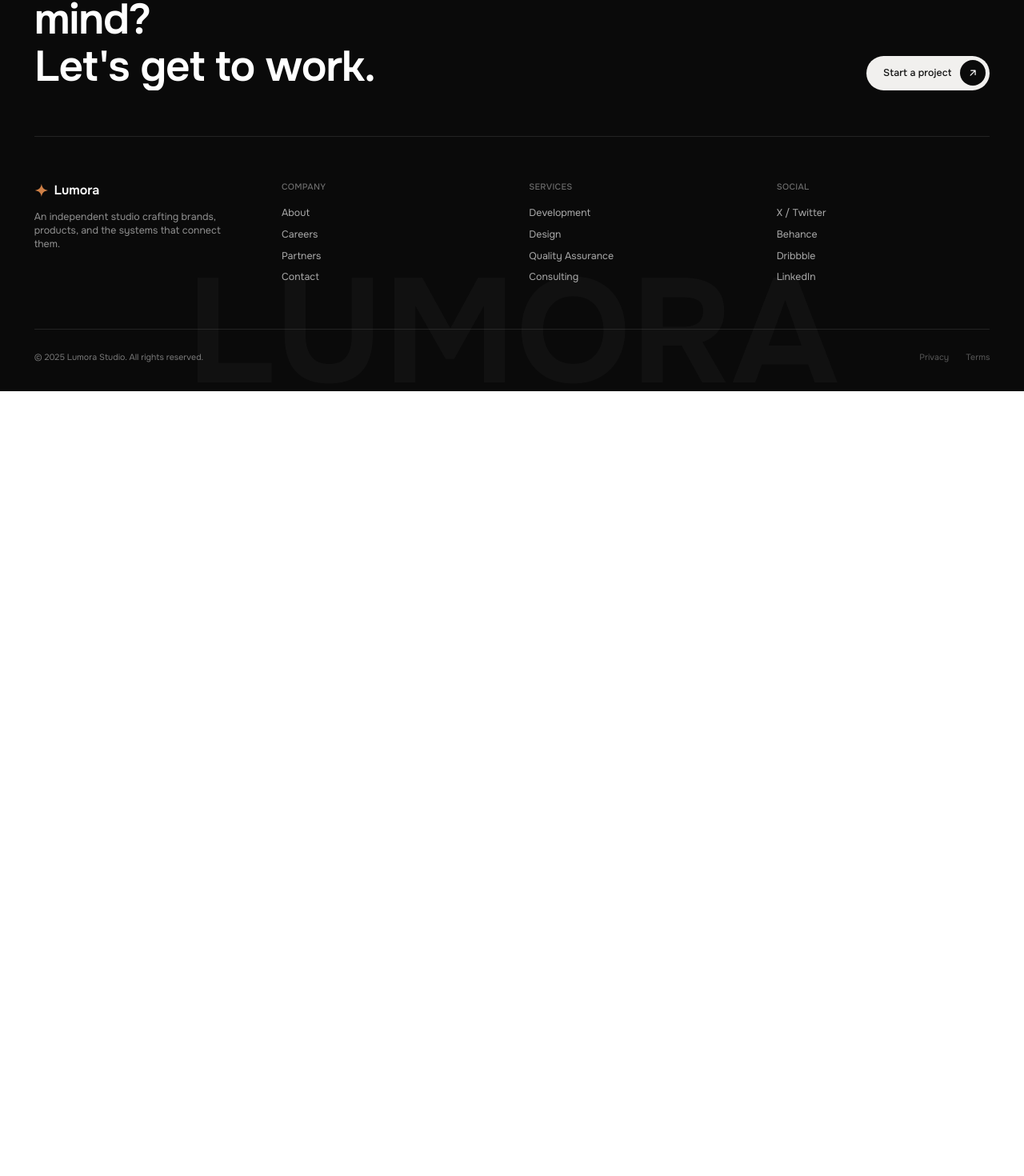
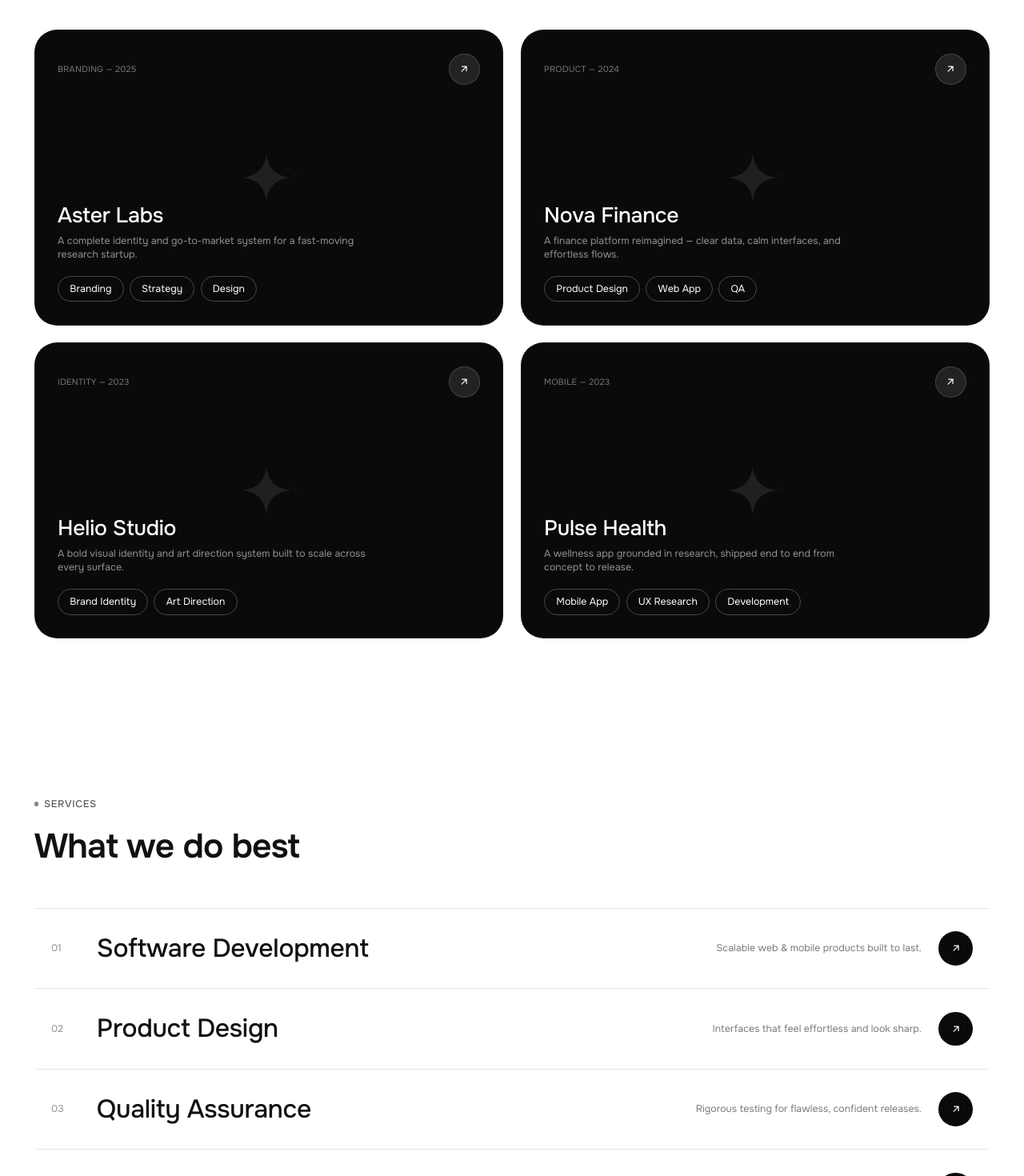
Before and after one commit to gopu29/Gopu-portfolio-angular, an Angular app: page / in a window 1280 px wide. Shown: the part 1695-3165 px from the top of the page at 80% size. Before the commit the page ends 2184 px from the top, so only its background shows below. Built offline with nearby package versions, Linux system fonts and the light colour scheme.

Commit message:
Migration: Step 6 - Portfolio works and services sections with line reveal animations

```diff
--- a/src/app/app.html
+++ b/src/app/app.html
@@ -303,6 +303,216 @@
       </ul>
     </div>
   </section>
+
+  <!-- Portfolio Section -->
+  <section id="works" class="portfolio">
+    <div class="shell portfolio-inner">
+      <!-- Eyebrow + Header -->
+      <div class="portfolio-head">
+        <div class="eyebrow dark">
+          <div class="eyebrow-dot"></div>
+          <span>Portfolio</span>
+        </div>
+        <div class="portfolio-title-container" id="portfolio-title-container">
+          <h2 class="portfolio-title">
+            <span class="reveal-line-container"><span class="reveal-line-inner">Selected Work</span></span>
+          </h2>
+        </div>
+      </div>
+
+      <!-- Cards Grid -->
+      <ul class="portfolio-grid" id="portfolio-grid" data-stagger-target=".portfolio-item" data-stagger-interval="90" data-stagger-delay="0">
+        <!-- Card 1 -->
+        <li class="portfolio-item">
+          <a href="#" (click)="openRequestModal(); $event.preventDefault()">
+            <article class="portfolio-card">
+              <div class="portfolio-card-top">
+                <span class="portfolio-meta">Branding — 2025</span>
+                <div class="portfolio-arrow-badge">
+                  <svg class="icon" viewBox="0 0 24 24"><path d="M7 17 17 7M8 7h9v9"/></svg>
+                </div>
+              </div>
+              <div class="portfolio-watermark">
+                <div class="portfolio-watermark-inner">
+                  <svg class="icon icon-fill" viewBox="0 0 48 48" style="font-size: 4.5rem;"><path d="M24 2c2.2 13.8 7.9 19.6 22 22-14.1 2.4-19.8 8.2-22 22-2.2-13.8-7.9-19.6-22-22 14.1-2.4 19.8-8.2 22-22Z"/></svg>
+                  <span class="portfolio-watermark-reg">®</span>
+                </div>
+              </div>
+              <div class="portfolio-card-bottom">
+                <h3 class="portfolio-name">Aster Labs</h3>
+                <p class="portfolio-desc">A complete identity and go-to-market system for a fast-moving research startup.</p>
+                <div class="portfolio-tags">
+                  <span class="tag-chip">Branding</span>
+                  <span class="tag-chip">Strategy</span>
+                  <span class="tag-chip">Design</span>
+                </div>
+              </div>
+            </article>
+          </a>
+        </li>
+
+        <!-- Card 2 -->
+        <li class="portfolio-item">
+          <a href="#" (click)="openRequestModal(); $event.preventDefault()">
+            <article class="portfolio-card">
+              <div class="portfolio-card-top">
+                <span class="portfolio-meta">Product — 2024</span>
+                <div class="portfolio-arrow-badge">
+                  <svg class="icon" viewBox="0 0 24 24"><path d="M7 17 17 7M8 7h9v9"/></svg>
+                </div>
+              </div>
+              <div class="portfolio-watermark">
+                <div class="portfolio-watermark-inner">
+                  <svg class="icon icon-fill" viewBox="0 0 48 48" style="font-size: 4.5rem;"><path d="M24 2c2.2 13.8 7.9 19.6 22 22-14.1 2.4-19.8 8.2-22 22-2.2-13.8-7.9-19.6-22-22 14.1-2.4 19.8-8.2 22-22Z"/></svg>
+                  <span class="portfolio-watermark-reg">®</span>
+                </div>
+              </div>
+              <div class="portfolio-card-bottom">
+                <h3 class="portfolio-name">Nova Finance</h3>
+                <p class="portfolio-desc">A finance platform reimagined — clear data, calm interfaces, and effortless flows.</p>
+                <div class="portfolio-tags">
+                  <span class="tag-chip">Product Design</span>
+                  <span class="tag-chip">Web App</span>
+                  <span class="tag-chip">QA</span>
+                </div>
+              </div>
+            </article>
+          </a>
+        </li>
+
+        <!-- Card 3 -->
+        <li class="portfolio-item">
+          <a href="#" (click)="openRequestModal(); $event.preventDefault()">
+            <article class="portfolio-card">
+              <div class="portfolio-card-top">
+                <span class="portfolio-meta">Identity — 2023</span>
+                <div class="portfolio-arrow-badge">
+                  <svg class="icon" viewBox="0 0 24 24"><path d="M7 17 17 7M8 7h9v9"/></svg>
+                </div>
+              </div>
+              <div class="portfolio-watermark">
+                <div class="portfolio-watermark-inner">
+                  <svg class="icon icon-fill" viewBox="0 0 48 48" style="font-size: 4.5rem;"><path d="M24 2c2.2 13.8 7.9 19.6 22 22-14.1 2.4-19.8 8.2-22 22-2.2-13.8-7.9-19.6-22-22 14.1-2.4 19.8-8.2 22-22Z"/></svg>
+                  <span class="portfolio-watermark-reg">®</span>
+                </div>
+              </div>
+              <div class="portfolio-card-bottom">
+                <h3 class="portfolio-name">Helio Studio</h3>
+                <p class="portfolio-desc">A bold visual identity and art direction system built to scale across every surface.</p>
+                <div class="portfolio-tags">
+                  <span class="tag-chip">Brand Identity</span>
+                  <span class="tag-chip">Art Direction</span>
+                </div>
+              </div>
+            </article>
+          </a>
+        </li>
+
+        <!-- Card 4 -->
+        <li class="portfolio-item">
+          <a href="#" (click)="openRequestModal(); $event.preventDefault()">
+            <article class="portfolio-card">
+              <div class="portfolio-card-top">
+                <span class="portfolio-meta">Mobile — 2023</span>
+                <div class="portfolio-arrow-badge">
+                  <svg class="icon" viewBox="0 0 24 24"><path d="M7 17 17 7M8 7h9v9"/></svg>
+                </div>
+              </div>
+              <div class="portfolio-watermark">
+                <div class="portfolio-watermark-inner">
+                  <svg class="icon icon-fill" viewBox="0 0 48 48" style="font-size: 4.5rem;"><path d="M24 2c2.2 13.8 7.9 19.6 22 22-14.1 2.4-19.8 8.2-22 22-2.2-13.8-7.9-19.6-22-22 14.1-2.4 19.8-8.2 22-22Z"/></svg>
+                  <span class="portfolio-watermark-reg">®</span>
+                </div>
+              </div>
+              <div class="portfolio-card-bottom">
+                <h3 class="portfolio-name">Pulse Health</h3>
+                <p class="portfolio-desc">A wellness app grounded in research, shipped end to end from concept to release.</p>
+                <div class="portfolio-tags">
+                  <span class="tag-chip">Mobile App</span>
+                  <span class="tag-chip">UX Research</span>
+                  <span class="tag-chip">Development</span>
+                </div>
+              </div>
+            </article>
+          </a>
+        </li>
+      </ul>
+    </div>
+  </section>
+
+  <!-- Services Section -->
+  <section id="services" class="services">
+    <div class="shell services-inner">
+      <div class="eyebrow dark">
+        <div class="eyebrow-dot"></div>
+        <span>Services</span>
+      </div>
+
+      <div id="services-title-container">
+        <h2 class="services-title">
+          <span class="reveal-line-container"><span class="reveal-line-inner">What we do best</span></span>
+        </h2>
+      </div>
+
+      <ul class="services-list" id="services-list" data-stagger-target=".services-item" data-stagger-interval="80" data-stagger-delay="0">
+        <!-- Row 1 -->
+        <li class="services-item">
+          <a href="#" class="service-row-link" (click)="openRequestModal(); $event.preventDefault()">
+            <div class="service-row">
+              <span class="service-index">01</span>
+              <h3 class="service-name">Software Development</h3>
+              <p class="service-desc">Scalable web & mobile products built to last.</p>
+              <div class="service-arrow-badge">
+                <svg class="icon" viewBox="0 0 24 24"><path d="M7 17 17 7M8 7h9v9"/></svg>
+              </div>
+            </div>
+          </a>
+        </li>
+
+        <!-- Row 2 -->
+        <li class="services-item">
+          <a href="#" class="service-row-link" (click)="openRequestModal(); $event.preventDefault()">
+            <div class="service-row">
+              <span class="service-index">02</span>
+              <h3 class="service-name">Product Design</h3>
+              <p class="service-desc">Interfaces that feel effortless and look sharp.</p>
+              <div class="service-arrow-badge">
+                <svg class="icon" viewBox="0 0 24 24"><path d="M7 17 17 7M8 7h9v9"/></svg>
+              </div>
+            </div>
+          </a>
+        </li>
+
+        <!-- Row 3 -->
+        <li class="services-item">
+          <a href="#" class="service-row-link" (click)="openRequestModal(); $event.preventDefault()">
+            <div class="service-row">
+              <span class="service-index">03</span>
+              <h3 class="service-name">Quality Assurance</h3>
+              <p class="service-desc">Rigorous testing for flawless, confident releases.</p>
+              <div class="service-arrow-badge">
+                <svg class="icon" viewBox="0 0 24 24"><path d="M7 17 17 7M8 7h9v9"/></svg>
+              </div>
+            </div>
+          </a>
+        </li>
+
+        <!-- Row 4 -->
+        <li class="services-item">
+          <a href="#" class="service-row-link" (click)="openRequestModal(); $event.preventDefault()">
+            <div class="service-row">
+              <span class="service-index">04</span>
+              <h3 class="service-name">Consulting</h3>
+              <p class="service-desc">Strategy and direction for ambitious teams.</p>
+              <div class="service-arrow-badge">
+                <svg class="icon" viewBox="0 0 24 24"><path d="M7 17 17 7M8 7h9v9"/></svg>
+              </div>
+            </div>
+          </a>
+        </li>
+      </ul>
+    </div>
+  </section>
 </main>
 
 <app-footer
```
